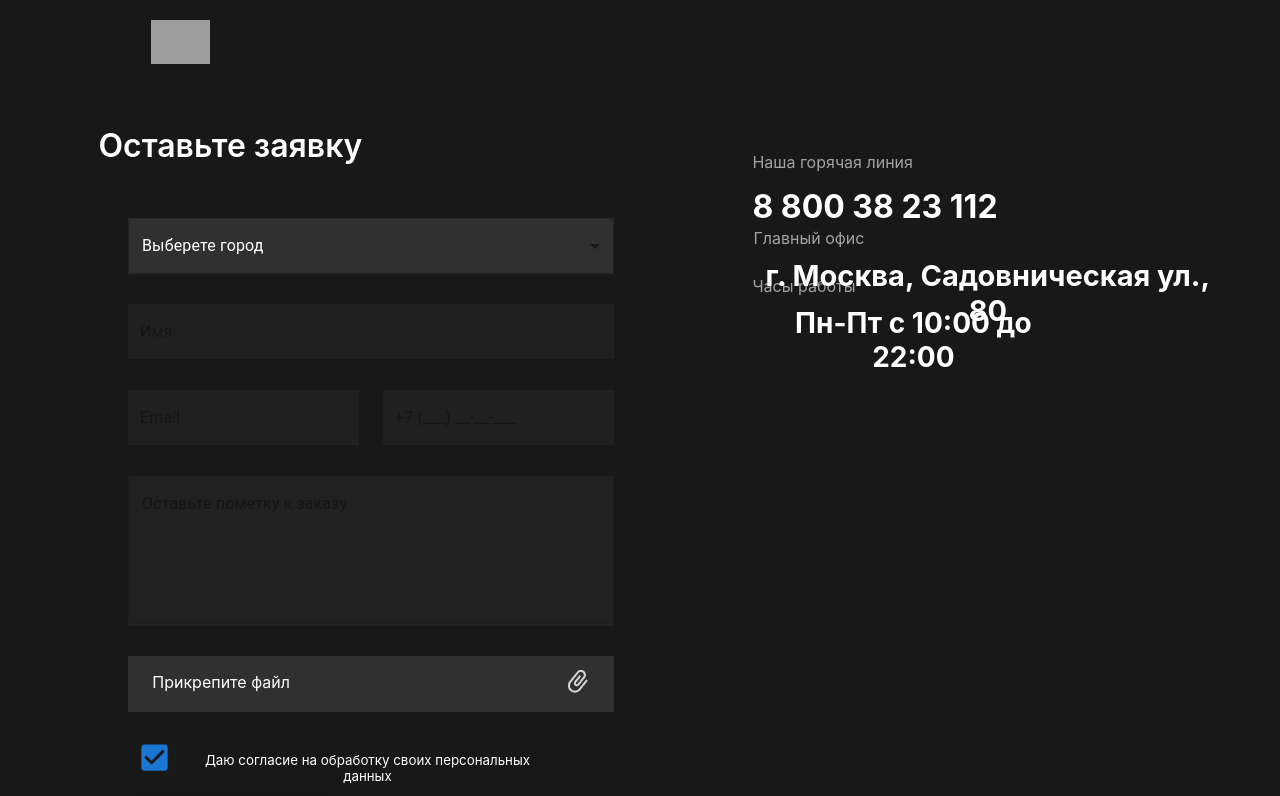
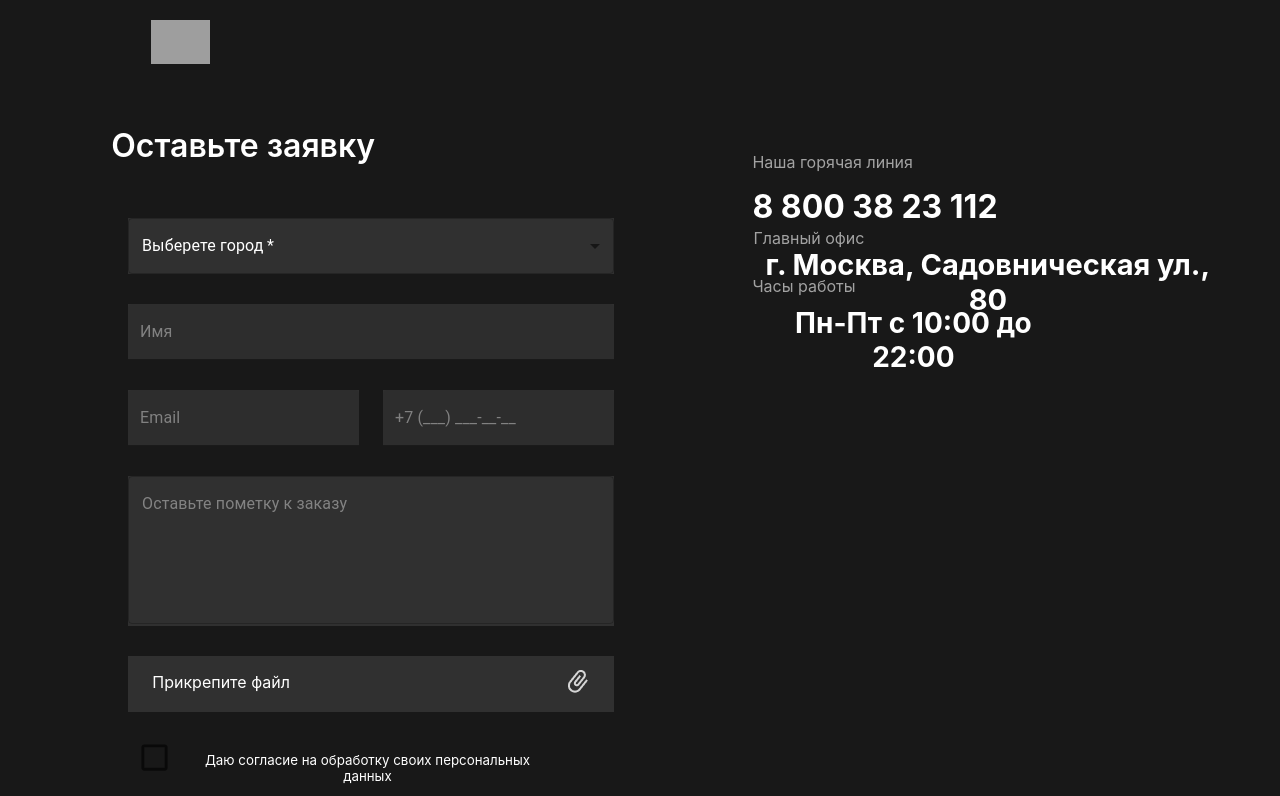
Before and after one commit to ViacheslavChistiakov/Vedmak-Test, a React (Create React App) app: page /form in a window 1280 px wide. Shown: the top 796 px of the page. Built offline with nearby package versions, Linux system fonts and the light colour scheme; grey boxes are pictures that could not be loaded.

Commit message:
validation almost done

```diff
--- a/src/pages/SecondPage.tsx
+++ b/src/pages/SecondPage.tsx
@@ -2,41 +2,71 @@ import React from 'react'
 import '../App.css';
 import '../style/app.scss';
 import { Link } from 'react-router-dom';
-import { Box, Button, Checkbox, Container, FormControl, Input, InputLabel, MenuItem, Select, TextField } from '@mui/material';
+import { Box, Button, Checkbox, Container, FormControl, Input, InputLabel, MenuItem, Select, SelectChangeEvent, TextField } from '@mui/material';
 import { useState } from 'react';
 import Footer from '../components/Footer';
 
 
 const SecondPage: React.FC = () => {
+  const [city, setCity] = useState('');
+  const [name, setName] = useState('');
+  const [email, setEmail] = useState('');
+  const [phone, setPhone] = useState('');
+  const [note, setNote] = useState('');
+  const [selectedFile, setSelectedFile] = useState<File | null>(null);
+  const [agreed, setAgreed] = useState(false);
 
+  const [errors, setErrors] = useState({
+    city: '',
+    name: '',
+    email: '',
+    phone: '',
+    agreed: ''
+  });
 
-  const [city, setCity] = useState('');
-  const [selectedFile, setSelectedFile] = useState(null);
-
-  const handleChange = (event: { target: { value: any; }; }) => {
-    setCity(event.target.value);
+  const handleChange = (event: SelectChangeEvent) => {
+    setCity(event.target.value as string);
+    setErrors({ ...errors, city: '' });
   };
 
-  const handleFileChange = (event: any) => {
-    setSelectedFile(event.target.files[0]);
+  const handleFileChange = (event: React.ChangeEvent<HTMLInputElement>) => {
+    setSelectedFile(event.target.files ? event.target.files[0] : null);
   };
 
-  const label = { inputProps: { 'aria-label': 'Checkbox demo' } };
+  const handleSubmit = (event: React.FormEvent<HTMLFormElement>) => {
+    event.preventDefault();
 
+    // Validate form fields
+    const newErrors = {
+      city: city ? '' : 'Город не выбран',
+      name: name ? '' : 'Поле не заполненно',
+      email: email.match(/^[a-zA-Z0-9._-]+@[a-zA-Z0-9.-]+\.[a-zA-Z]{2,6}$/) ? '' : 'Поле не заполненно',
+      phone: phone.match(/^((8|\+7)[\- ]?)?(\(?\d{3}\)?[\- ]?)?[\d\- ]{7,10}$/) ? '' : 'Поле не заполненно',
+      agreed: agreed ? '' : 'Поле не заполненно'
+    };
+
+    setErrors(newErrors);
+
+    const isValid = Object.values(newErrors).every(error => !error);
+
+    if (isValid) {
+      // Handle form submission
+      console.log({ city, name, email, phone, note, selectedFile, agreed });
+    }
+  };
 
 
   return (
     <div className="form-page">
-    <Container component={Link}
-          to="/"  sx={{display:"flex", justifyContent:"space-beetwen", width: "130px", height: "44px", position: "relative",  right: "35%", marginTop: "20px" }}>
+    <Container component={Link} to="/" sx={{ display: "flex", justifyContent: "space-between", width: "130px", height: "44px", position: "relative", right: "35%", marginTop: "20px" }}>
       <img src={`${process.env.PUBLIC_URL}/images/header-logo.svg`} alt="logo" />
     </Container>
     <div className="title-form">
       <h1 className="title-form-wrap">Оставьте заявку</h1>
     </div>
-      <div className="input-form">
-      <FormControl fullWidth sx={{backgroundColor: "#FFFFFF1A"}}>
-<InputLabel id="demo-simple-select-label" sx={{color:"#FFFFFF"}}>Выберете город</InputLabel>
+    <form onSubmit={handleSubmit} className="input-form">
+      <FormControl fullWidth sx={{ backgroundColor: "#FFFFFF1A" }}>
+        <InputLabel id="demo-simple-select-label" sx={{ color: "#FFFFFF" }} required>Выберете город</InputLabel>
         <Select
           labelId="demo-simple-select-label"
           id="demo-simple-select"
@@ -44,15 +74,77 @@ const SecondPage: React.FC = () => {
           label="Выберете город"
           onChange={handleChange}
         >
-<MenuItem value={10}>Москва</MenuItem>
-<MenuItem value={20}>Санкт-Петербург</MenuItem>
-<MenuItem value={30}>Нижний Новгород</MenuItem>
+          <MenuItem value="Москва">Москва</MenuItem>
+          <MenuItem value="Санкт-Петербург">Санкт-Петербург</MenuItem>
+          <MenuItem value="Нижний Новгород">Нижний Новгород</MenuItem>
         </Select>
+        {errors.city && <p className="error">{errors.city}</p>}
       </FormControl>
-      <TextField id="filled-basic" label="Имя" variant="filled" sx={{width: "100%", color: "#FFFFFF", opacity: "40%", backgroundColor: "#FFFFFF1A",  marginTop: "30px"}}/>
+      <TextField
+  id="filled-basic"
+  label="Имя"
+  variant="filled"
+  sx={{
+    width: "100%",
+    backgroundColor: "#FFFFFF1A",
+    marginTop: "30px",
+    '& .MuiInputBase-input': {
+      color: name ? '#FFFFFF' : '#FFFFFF',
+      opacity: name ? 1 : 0.4,
+    },
+    '& .MuiFormLabel-root': {
+      color: name ? '#FFFFFF' : '#FFFFFF',
+      opacity: name ? 1 : 0.4,
+    }
+  }}
+  value={name}
+  onChange={(e) => setName(e.target.value)}
+  error={!!errors.name}
+  helperText={errors.name}
+/>
 <div className="coupl-inputs">
-                <TextField id="filled-basic" label="Email" variant="filled" sx={{width: "231px", color: "#FFFFFF", opacity: "40%", backgroundColor: "#FFFFFF1A"}}/>
-                    <TextField id="filled-basic" label="+7 (___) __-__-___" variant="filled"  sx={{width: "231px", color: "#FFFFFF", opacity: "40%", backgroundColor: "#FFFFFF1A"}}/>
+  <TextField
+    id="filled-basic"
+    label="Email"
+    variant="filled"
+    sx={{
+      width: "231px",
+      backgroundColor: "#FFFFFF1A",
+      '& .MuiInputBase-input': {
+        color: email ? '#FFFFFF' : '#FFFFFF',
+        opacity: email ? 1 : 0.4,
+      },
+      '& .MuiFormLabel-root': {
+        color: email ? '#FFFFFF' : '#FFFFFF',
+        opacity: email ? 1 : 0.4,
+      }
+    }}
+    value={email}
+    onChange={(e) => setEmail(e.target.value)}
+    error={!!errors.email}
+    helperText={errors.email}
+  />
+  <TextField
+    id="filled-basic"
+    label={phone ? '' : "+7 (___) ___-__-__"}
+    variant="filled"
+    sx={{
+      width: "231px",
+      backgroundColor: "#FFFFFF1A",
+      '& .MuiInputBase-input': {
+        color: phone ? '#FFFFFF' : '#FFFFFF',
+        opacity: phone ? 1 : 0.4,
+      },
+      '& .MuiFormLabel-root': {
+        color: phone ? '#FFFFFF' : '#FFFFFF',
+        opacity: phone ? 1 : 0.4,
+      }
+    }}
+    value={phone}
+    onChange={(e) => setPhone(e.target.value)}
+    error={!!errors.phone}
+    helperText={errors.phone}
+  />
 </div>
 <TextField
   id="outlined-textarea"
@@ -60,14 +152,30 @@ const SecondPage: React.FC = () => {
   placeholder="Placeholder"
   multiline
   rows={5}
-            sx={{width: "100%", height: "150px", color: "#FFFFFF", opacity: "40%", backgroundColor: "#FFFFFF1A",  marginTop: "30px"}}
+  sx={{
+    width: "100%",
+    height: "150px",
+    backgroundColor: "#FFFFFF1A",
+    marginTop: "30px",
+    '& .MuiInputBase-input': {
+      color: note ? '#FFFFFF' : '#FFFFFF',
+      opacity: note ? 1 : 0.4,
+    },
+    '& .MuiFormLabel-root': {
+      color: note ? '#FFFFFF' : '#FFFFFF',
+      opacity: note ? 1 : 0.4,
+    }
+  }}
+  value={note}
+  onChange={(e) => setNote(e.target.value)}
+  error={!!errors.phone}
+  helperText={errors.name}
 />
-
       <Input
         type="file"
         onChange={handleFileChange}
         id="file-upload"
-        sx={{display: "none"}}
+        sx={{ display: "none" }}
       />
       <label htmlFor="file-upload">
         <div className="wrap-upload">
@@ -91,26 +199,38 @@ const SecondPage: React.FC = () => {
         </div>
       </label>
       <div className="check-box">
-      <Checkbox {...label} defaultChecked  size="large"/>
+        <Checkbox
+          checked={agreed}
+          onChange={(e) => setAgreed(e.target.checked)}
+          size="large"
+        />
         <p className="check-box-info">Даю согласие на обработку своих персональных данных</p>
       </div>
-      </div>
+      {errors.agreed && <p className="error">{errors.agreed}</p>}
       <div className="button-submit">
-<Button variant="contained" sx={{
+        <Button
+          variant="contained"
+          type="submit"
+          sx={{
             backgroundColor: "#EC3F3F",
-            position: "sticky", width:"100%",
+            position: "sticky",
+            width: "100%",
             xs: "100%",
             sm: "50%",
             md: "30%",
             lg: "222px",
-              height:"100%",
+            height: "100%",
             top: "20px",
             marginLeft: "auto",
             '&:hover': {
               backgroundColor: "#FF1E1E80"
             }
-}}>Оставить заявку</Button>
+          }}
+        >
+          Оставить заявку
+        </Button>
       </div>
+    </form>
     <div className="some-info">
       <div className="hot-line">
         <p className="description-ht">Наша горячая линия</p>
@@ -125,7 +245,6 @@ const SecondPage: React.FC = () => {
         <h1 className="work-time">Пн-Пт с 10:00 до 22:00</h1>
       </div>
     </div>
-
     <Footer />
   </div>
   )
--- a/src/style/app.scss
+++ b/src/style/app.scss
@@ -230,7 +230,7 @@ body {
 
     .title-form-wrap {
         position: relative;
-        right: 2%;
+        right: 1%;
         color: #FFFFFF;
         font-weight: 600;
         line-height: 56px;
@@ -290,7 +290,6 @@ body {
     height: 56px;
     position: relative;
     top: 10%;
-    left: 10%;
     border: 1px solid red;
  }
 
@@ -347,7 +346,7 @@ body {
 
     .number-office {
         position: relative;
-        bottom: 35%;
+        bottom: 50%;
         color: #FFFFFF;
         font-size: 29px;
     }
```
Lines whose indentation alone changed are shown as unchanged.
